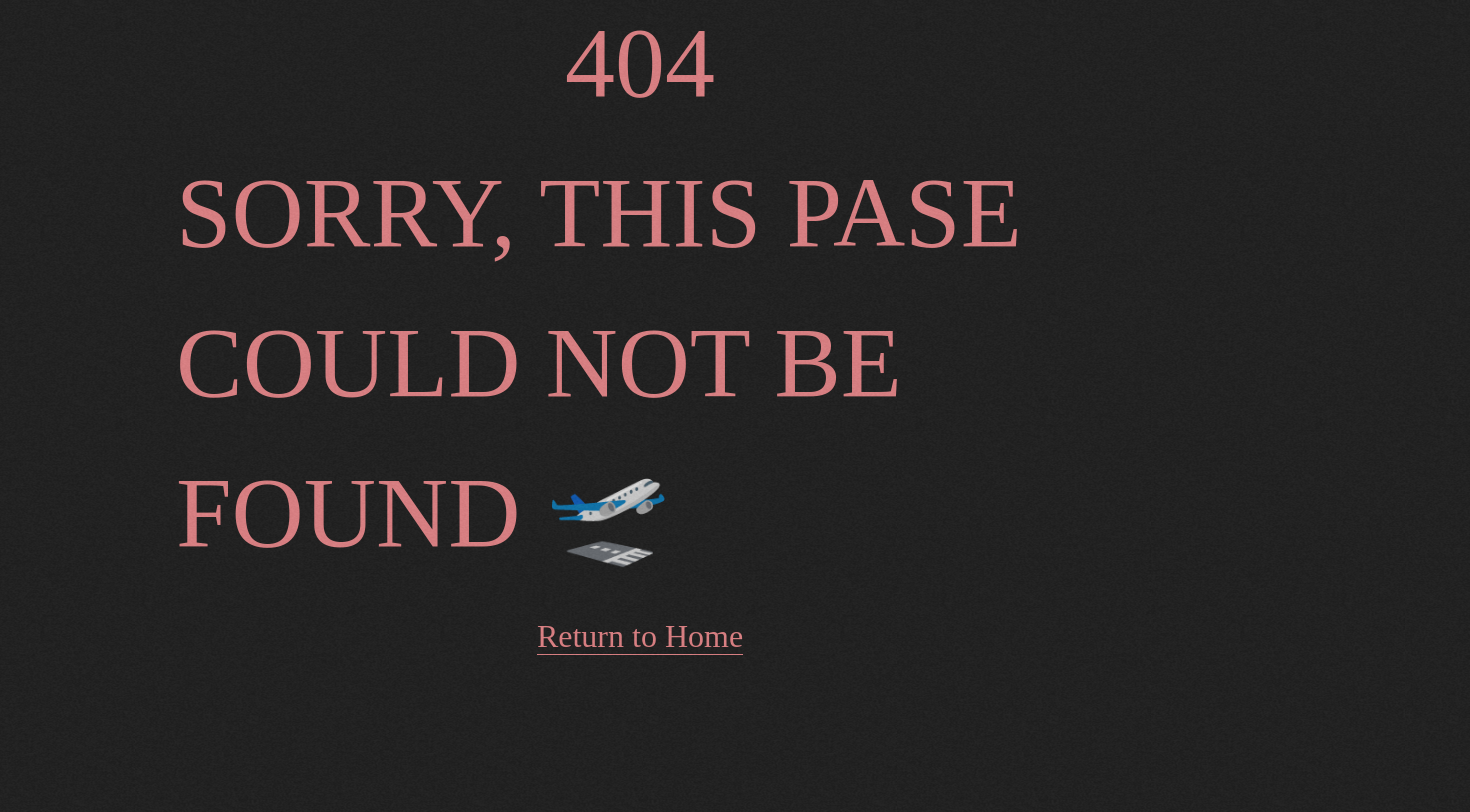
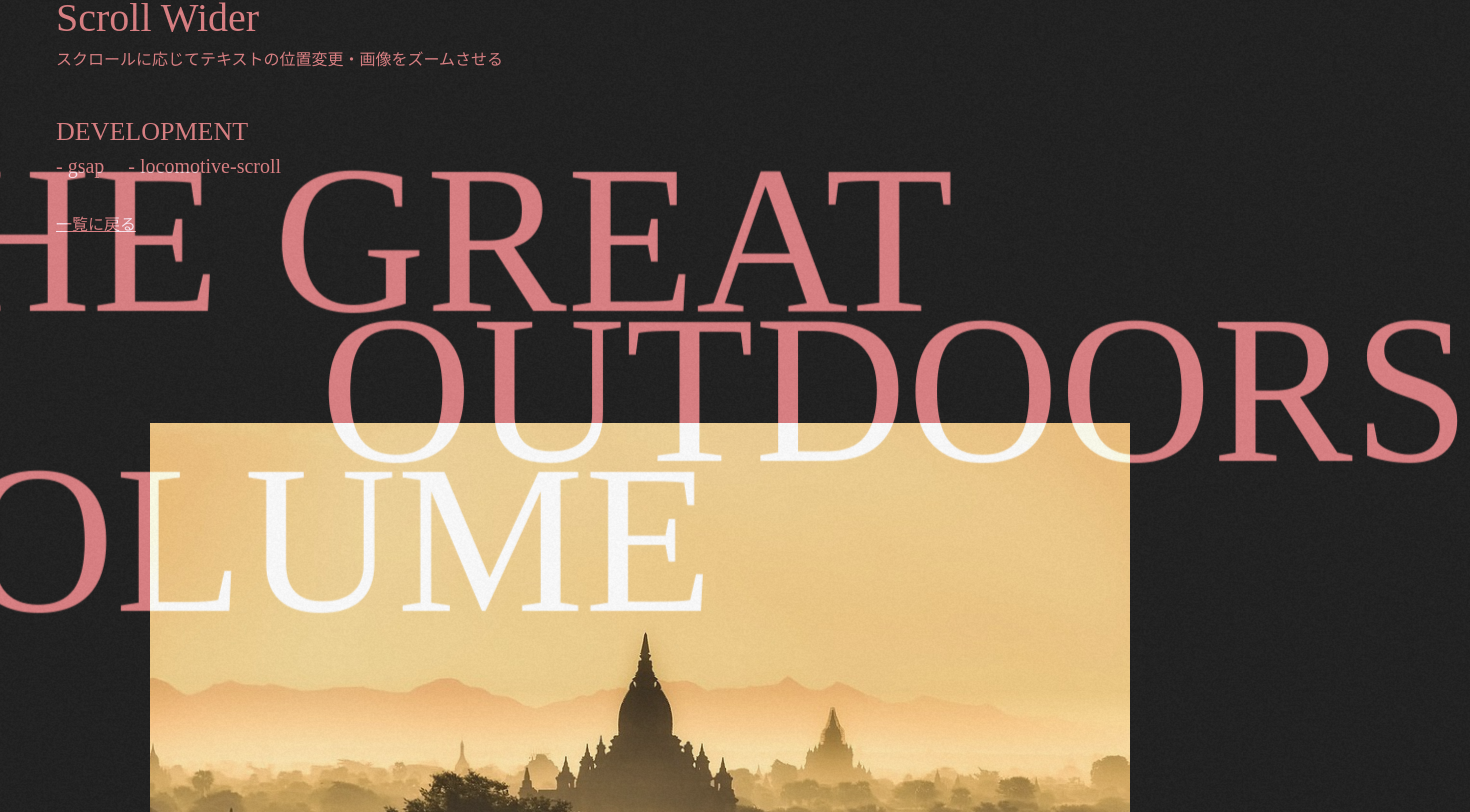
Before and after one commit to Shumpei0111/MBJS-2023, a Next.js app: page /dev/scroll-wider in a window 1280 px wide. Before the commit this address had no page. Shown: the part 232-1044 px from the top of the page, 1470 px wide, since content can reach past the window. Built offline with nearby package versions, Linux system fonts and the light colour scheme; a web font is replaced by a local one.

Commit message:
feat: dev スクロールに応じてテキストの位置変更・画像をズームさせる

```diff
--- a/package.json
+++ b/package.json
@@ -25,6 +25,7 @@
     "framer-motion": "^10.16.4",
     "gsap": "^3.12.2",
     "hover-effect": "^1.2.1",
+    "locomotive-scroll": "^4.1.4",
     "next": "13.4.13",
     "postcss": "8.4.27",
     "react": "18.2.0",
--- /dev/null
+++ b/src/lib/locomotive-scroll.d.ts
@@ -0,0 +1 @@
+declare module 'locomotive-scroll';
--- a/src/pages/dev/index.tsx
+++ b/src/pages/dev/index.tsx
@@ -3,6 +3,30 @@ import { DefaultLayout } from '@/layout/default';
 import Link from 'next/link';
 
 export default function DevIndex() {
+  const urlList = [
+    {
+      href: 'round-scroll',
+      title:
+        'スクロールに応じて要素を回転させる Around &ldquo;Yokai inUkiyoe&ldquo;',
+      tag: ['gsap', 'scroll', 'image'],
+    },
+    {
+      href: 'hero-reveal',
+      title: 'うにょっと表示させるヒーローセクション Hero Reveal Animation',
+      tag: ['gsap', 'image'],
+    },
+    {
+      href: 'threed-perspactive',
+      title: 'マウスの動きに追従してパースを変更する Three-D Perspactive',
+      tag: ['gsap', 'scroll', 'image'],
+    },
+    {
+      href: 'scroll-wider',
+      title: 'スクロールすると文字のレイアウトが横に広がる',
+      tag: ['gsap', 'scroll', 'text'],
+    },
+  ];
+
   return (
     <DefaultLayout>
       <SeoMeta pageTitle={'DevIndex'} pagePath={`dev`} />
@@ -13,31 +37,16 @@ export default function DevIndex() {
         </hgroup>
         <section className="pt-10 md:pl-4">
           <ul className="grid grid-cols-1 gap-4">
-            <li className="w-fit">
-              <Link
-                href={'/dev/round-scroll'}
-                className="underline duration-300 ease-in hover:tracking-wider"
-              >
-                スクロールに応じて要素を回転させる Around &ldquo;Yokai in
-                Ukiyoe&ldquo;
-              </Link>
-            </li>
-            <li className="w-fit">
-              <Link
-                href={'/dev/hero-reveal'}
-                className="underline duration-300 ease-in hover:tracking-wider"
-              >
-                うにょっと表示させるヒーローセクション Hero Reveal Animation
-              </Link>
-            </li>
-            <li className="w-fit">
-              <Link
-                href={'/dev/threed-perspactive'}
-                className="underline duration-300 ease-in hover:tracking-wider"
-              >
-                マウスの動きに追従してパースを変更する Three-D Perspactive
-              </Link>
-            </li>
+            {urlList.map((item, i) => (
+              <li key={i} className="w-fit">
+                <Link
+                  href={`/dev/${item.href}`}
+                  className="underline duration-300 ease-in hover:tracking-wider"
+                >
+                  #{i + 1} {item.title}
+                </Link>
+              </li>
+            ))}
           </ul>
         </section>
       </section>
--- /dev/null
+++ b/src/pages/dev/scroll-wider/index.tsx
@@ -0,0 +1,240 @@
+import { DefaultLayout } from '@/layout/default';
+import Image from 'next/image';
+import { useLayoutEffect, useRef, useState } from 'react';
+import gsap from 'gsap';
+import { ScrollTrigger } from 'gsap/dist/ScrollTrigger';
+import classNames from 'classnames';
+import Link from 'next/link';
+
+const Presenter: React.FC = () => {
+  const scrollRef = useRef<HTMLDivElement>(null);
+  const headRef = useRef<HTMLHeadingElement>(null);
+  const [isInit, setIsInit] = useState(false);
+
+  useLayoutEffect(() => {
+    let locoScroll: any;
+    const ctx = gsap.context(() => {
+      const options = {
+        el: scrollRef.current,
+        smooth: true,
+        lerp: 0.08,
+      };
+
+      if (scrollRef.current && headRef.current) {
+        // 動的に読み込まないと document is not defined になる
+        import('locomotive-scroll').then((locomotiveModule) => {
+          locoScroll = new locomotiveModule.default(options);
+          locoScroll.on('scroll', ScrollTrigger.update);
+
+          ScrollTrigger.scrollerProxy('.smooth-scroll', {
+            scrollTop(v) {
+              return arguments.length
+                ? locoScroll && locoScroll.scrollTo(v, 0, 0)
+                : locoScroll && locoScroll.scroll.instance.scroll.y;
+            },
+            getBoundingClientRect() {
+              return {
+                top: 0,
+                left: 0,
+                width: window.innerWidth,
+                height: window.innerHeight,
+              };
+            },
+            pinType: scrollRef.current?.style.transform ? 'transform' : 'fixed',
+          });
+
+          const vh = (coef: number) => window.innerHeight * (coef / 100);
+
+          const heroScroller = gsap.timeline({
+            paused: true,
+            scrollTrigger: {
+              trigger: '.hero-header.h-1',
+              // trigger: headRef.current,
+              scroller: '.smooth-scroll',
+              pin: '.pin-wrappper',
+              start: 'top 10%',
+              scrub: true,
+              end: `${vh(100)}`,
+            },
+          });
+
+          heroScroller
+            .to(
+              ['.hero-header.head-1', '.hero-header.head-3'],
+              {
+                scale: 2,
+                y: vh(150),
+                xPercent: -150,
+              },
+              'heroScroll',
+            )
+            .to(
+              '.hero-header.head-2',
+              {
+                scale: 2,
+                y: vh(150),
+                xPercent: 150,
+              },
+              'heroScroll',
+            )
+            .to(
+              '#heroImage',
+              {
+                scaleY: 2.5,
+              },
+              'heroScroll',
+            )
+            .to(
+              '#heroImage .image',
+              {
+                scaleX: 2.5,
+                xPercent: 50,
+              },
+              'heroScroll',
+            );
+
+          // ScrollTrigger.addEventListener('refresh', () => locoScroll.update());
+          locoScroll.update();
+          ScrollTrigger.refresh();
+
+          setTimeout(() => {
+            setIsInit(true);
+          }, 600);
+        });
+      }
+    });
+
+    return () => {
+      ctx.revert();
+      if (!!locoScroll) {
+        locoScroll.destroy();
+        locoScroll = null;
+      }
+    };
+  }, []);
+
+  return (
+    <div className="mx-auto pt-0 px-4">
+      <div
+        className={classNames([
+          'w-screen bg-black h-screen fixed mx-[calc(50%_-_50vw)] left-0 top-0',
+          isInit ? 'opacity-0 -z-10' : 'opacity-100 z-[999]',
+        ])}
+        style={{ transitionDuration: '600ms' }}
+      >
+        <p className="fixed top-1/2 left-1/2 -translate-x-1/2 text-80">
+          Loading...
+        </p>
+      </div>
+      <div
+        className={classNames(
+          'smooth-scroll opacity-0',
+          `${isInit && 'opacity-100'}`,
+        )}
+        ref={scrollRef}
+      >
+        <div className="pt-20 -mb-20">
+          <h2 className="text-40">Scroll Wider</h2>
+          <p className="">
+            スクロールに応じてテキストの位置変更・画像をズームさせる
+          </p>
+          <section className="pt-10">
+            <h3 className="text-26 uppercase">Development</h3>
+            <ul className="flex gap-6">
+              <li className="text-20">- gsap</li>
+              <li className="text-20">- locomotive-scroll</li>
+            </ul>
+          </section>
+          <Link href={'/dev'} className="underline pt-8 inline-block">
+            一覧に戻る
+          </Link>
+        </div>
+        <div data-name="hero-scroller" className="h-[250vh]">
+          <section
+            data-name="section"
+            className="relative flex min-h-screen p-[50px] pt-0 justify-center"
+          >
+            <div
+              data-name="section-wrapper"
+              className="max-w-[1400px] -mt-[200px]"
+            >
+              <div
+                data-name="content"
+                className="w-full mx-auto max-w-[1000px]"
+              >
+                <h1
+                  className="hero-header head-1 text-180 leading-[150px] m-0 uppercase z-10 relative mix-blend-color-dodge"
+                  ref={headRef}
+                >
+                  the great
+                </h1>
+                <h1 className="hero-header head-2 text-180 leading-[150px] m-0 uppercase z-10 relative mix-blend-color-dodge">
+                  outdoors
+                </h1>
+                <h1 className="hero-header head-3 text-180 leading-[150px] m-0 uppercase z-10 relative mix-blend-color-dodge">
+                  volume
+                </h1>
+              </div>
+              <div className="pin-wrappper">
+                <div
+                  data-name="image-wrapper"
+                  id="heroImage"
+                  className="relative overflow-hidden w-full pt-[50%]"
+                >
+                  <Image
+                    src={'/images/dev/photo/myanmar-2494826_1280.jpg'}
+                    alt=""
+                    className="image"
+                    width={400}
+                    height={400}
+                    style={{
+                      position: 'absolute',
+                      left: '0',
+                      top: '0',
+                      right: '0',
+                      bottom: '0',
+                      width: '100%',
+                      height: '100%',
+                      objectFit: 'cover',
+                    }}
+                  />
+                </div>
+              </div>
+            </div>
+          </section>
+        </div>
+      </div>
+      <section
+        data-name="section copy"
+        className="relative flex min-h-screen justify-center"
+      >
+        <div data-name="section-wrapper" className="max-w-[1400px]">
+          <div data-name="content">
+            <p className="text-40">
+              Lorem Ipsum is simply dummy text of the printing and typesetting
+              industry. Lorem Ipsum has been the industry's standard dummy text
+              ever since the 1500s, when an unknown printer took a galley of
+              type and scrambled it to make a type specimen book. It has
+              survived not only five centuries, but also the leap into
+              electronic typesetting, remaining essentially unchanged. It was
+              popularised in the 1960s with the release of Letraset sheets
+              containing Lorem Ipsum passages, and more recently with desktop
+              publishing software like Aldus PageMaker including versions of
+              Lorem Ipsum.
+            </p>
+          </div>
+        </div>
+      </section>
+    </div>
+  );
+};
+
+export default function ScrollWider() {
+  gsap.registerPlugin(ScrollTrigger);
+
+  return (
+    <DefaultLayout>
+      <Presenter />
+    </DefaultLayout>
+  );
+}
```
Also changed, not shown: public/images/dev/photo/myanmar-2494826_1280.jpg (added), 1 other file (tests, documents, lock files or other folders).
